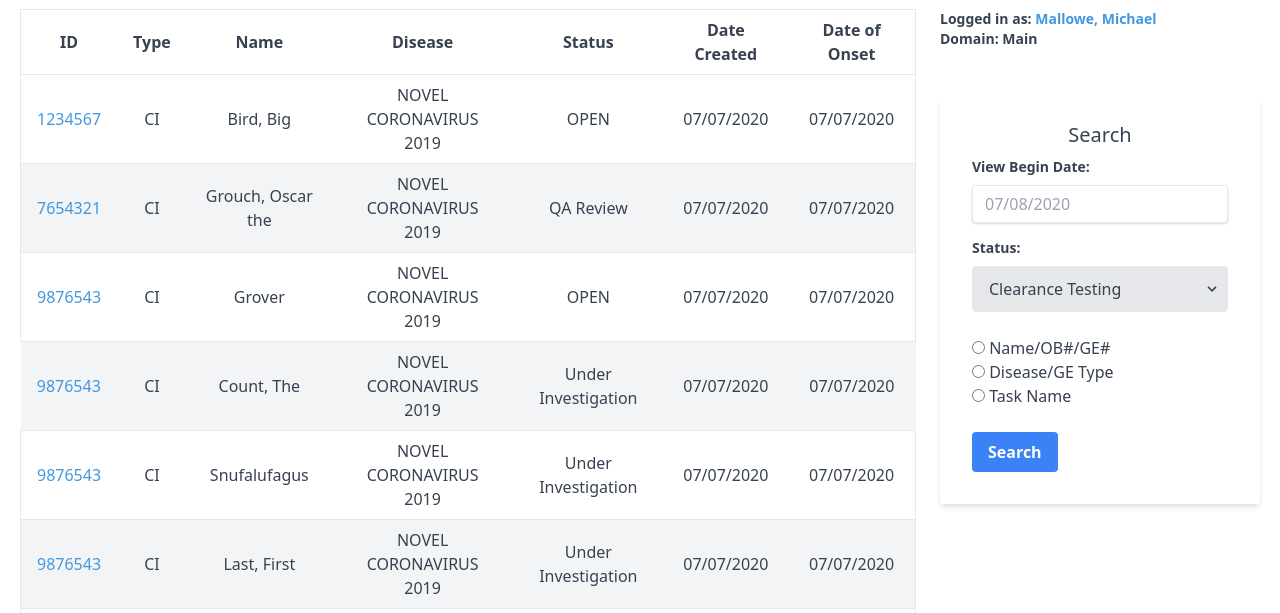
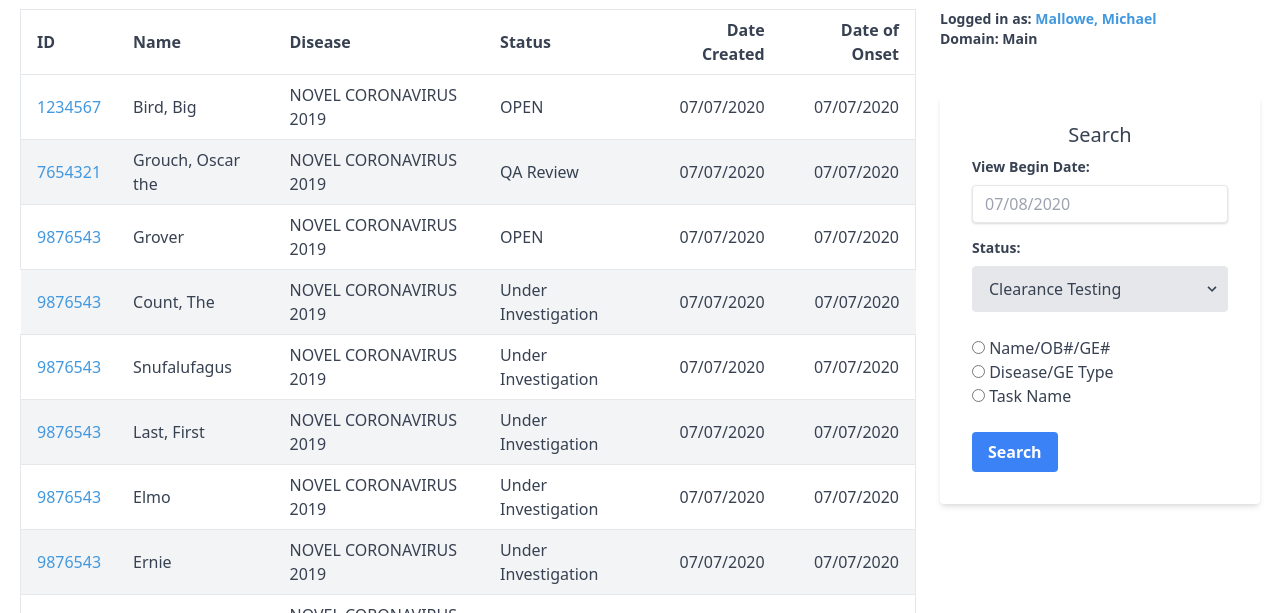
Before and after one commit to mykey007/contact-tracing-redesign, a website: page index.html in a window 1280 px wide. Shown: the part 165-778 px from the top of the page. Drawn offline with nearby package versions, Linux system fonts and the light colour scheme.

Commit message:
styles table info

```diff
--- a/index.html
+++ b/index.html
@@ -43,99 +43,99 @@
             <table class="table-auto">
               <thead>
                 <tr class="border">
-                  <th class="px-4 py-2">ID</th>
-                  <th class="px-4 py-2">Type</th>
-                  <th class="px-4 py-2">Name</th>
-                  <th class="px-4 py-2">Disease</th>
-                  <th class="px-4 py-2">Status</th>
-                  <th class="px-4 py-2">Date Created</th>
-                  <th class="px-4 py-2">Date of Onset</th>
+                  <th class="px-4 py-2 text-left">ID</th>
+                  <!-- <th class="px-4 py-2 text-left">Type</th> -->
+                  <th class="px-4 py-2 text-left">Name</th>
+                  <th class="px-4 py-2 text-left">Disease</th>
+                  <th class="px-4 py-2 text-left">Status</th>
+                  <th class="px-4 py-2 text-right">Date Created</th>
+                  <th class="px-4 py-2 text-right">Date of Onset</th>
                 </tr>
               </thead>
               <tbody>
                 <tr class="border-l border-r">
-                  <td class="px-4 py-2"><a href="#">1234567</a></td>
-                  <td class="px-4 py-2">CI</td>
-                  <td class="px-4 py-2">Bird, Big</td>
-                  <td class="px-4 py-2">NOVEL CORONAVIRUS 2019</td>
-                  <td class="px-4 py-2">OPEN</td>
-                  <td class="px-4 py-2">07/07/2020</td>
-                  <td class="px-4 py-2">07/07/2020</td>
+                  <td class="px-4 py-2 text-right"><a href="#">1234567</a></td>
+                  <!--<td class="px-4 py-2 text-left">CI</td>-->
+                  <td class="px-4 py-2 text-left">Bird, Big</td>
+                  <td class="px-4 py-2 text-left">NOVEL CORONAVIRUS 2019</td>
+                  <td class="px-4 py-2 text-left">OPEN</td>
+                  <td class="px-4 py-2 text-right">07/07/2020</td>
+                  <td class="px-4 py-2 text-right">07/07/2020</td>
                 </tr>
                 <tr class="bg-gray-100 border">
-                  <td class="px-4 py-2"><a href="#">7654321</a></td>
-                  <td class="px-4 py-2">CI</td>
-                  <td class="px-4 py-2">Grouch, Oscar the</td>
-                  <td class="px-4 py-2">NOVEL CORONAVIRUS 2019</td>
-                  <td class="px-4 py-2">QA Review</td>
-                  <td class="px-4 py-2">07/07/2020</td>
-                  <td class="px-4 py-2">07/07/2020</td>
+                  <td class="px-4 py-2 text-right"><a href="#">7654321</a></td>
+                  <!--<td class="px-4 py-2 text-left">CI</td>-->
+                  <td class="px-4 py-2 text-left">Grouch, Oscar the</td>
+                  <td class="px-4 py-2 text-left">NOVEL CORONAVIRUS 2019</td>
+                  <td class="px-4 py-2 text-left">QA Review</td>
+                  <td class="px-4 py-2 text-right">07/07/2020</td>
+                  <td class="px-4 py-2 text-right">07/07/2020</td>
                 <tr class="border">
-                  <td class="px-4 py-2"><a href="#">9876543</a></td>
-                  <td class="px-4 py-2">CI</td>
-                  <td class="px-4 py-2">Grover</td>
-                  <td class="px-4 py-2">NOVEL CORONAVIRUS 2019</td>
-                  <td class="px-4 py-2">OPEN</td>
-                  <td class="px-4 py-2">07/07/2020</td>
-                  <td class="px-4 py-2">07/07/2020</td>
+                  <td class="px-4 py-2 text-right"><a href="#">9876543</a></td>
+                  <!--<td class="px-4 py-2 text-left">CI</td>-->
+                  <td class="px-4 py-2 text-left">Grover</td>
+                  <td class="px-4 py-2 text-left">NOVEL CORONAVIRUS 2019</td>
+                  <td class="px-4 py-2 text-left">OPEN</td>
+                  <td class="px-4 py-2 text-right">07/07/2020</td>
+                  <td class="px-4 py-2 text-right">07/07/2020</td>
                 </tr>
                 <tr class="bg-gray-100">
-                  <td class="px-4 py-2"><a href="#">9876543</a></td>
-                  <td class="px-4 py-2">CI</td>
-                  <td class="px-4 py-2">Count, The</td>
-                  <td class="px-4 py-2">NOVEL CORONAVIRUS 2019</td>
-                  <td class="px-4 py-2">Under Investigation</td>
-                  <td class="px-4 py-2">07/07/2020</td>
-                  <td class="px-4 py-2">07/07/2020</td>
+                  <td class="px-4 py-2 text-right"><a href="#">9876543</a></td>
+                  <!--<td class="px-4 py-2 text-left">CI</td>-->
+                  <td class="px-4 py-2 text-left">Count, The</td>
+                  <td class="px-4 py-2 text-left">NOVEL CORONAVIRUS 2019</td>
+                  <td class="px-4 py-2 text-left">Under Investigation</td>
+                  <td class="px-4 py-2 text-right">07/07/2020</td>
+                  <td class="px-4 py-2 text-right">07/07/2020</td>
                 </tr>
                 <tr class="border">
-                  <td class="px-4 py-2"><a href="#">9876543</a></td>
-                  <td class="px-4 py-2">CI</td>
-                  <td class="px-4 py-2">Snufalufagus</td>
-                  <td class="px-4 py-2">NOVEL CORONAVIRUS 2019</td>
-                  <td class="px-4 py-2">Under Investigation</td>
-                  <td class="px-4 py-2">07/07/2020</td>
-                  <td class="px-4 py-2">07/07/2020</td>
+                  <td class="px-4 py-2 text-right"><a href="#">9876543</a></td>
+                  <!--<td class="px-4 py-2 text-left">CI</td>-->
+                  <td class="px-4 py-2 text-left">Snufalufagus</td>
+                  <td class="px-4 py-2 text-left">NOVEL CORONAVIRUS 2019</td>
+                  <td class="px-4 py-2 text-left">Under Investigation</td>
+                  <td class="px-4 py-2 text-right">07/07/2020</td>
+                  <td class="px-4 py-2 text-right">07/07/2020</td>
                 </tr>
                 <tr class="border bg-gray-100">
-                  <td class="px-4 py-2"><a href="#">9876543</a></td>
-                  <td class="px-4 py-2">CI</td>
-                  <td class="px-4 py-2">Last, First</td>
-                  <td class="px-4 py-2">NOVEL CORONAVIRUS 2019</td>
-                  <td class="px-4 py-2">Under Investigation</td>
-                  <td class="px-4 py-2">07/07/2020</td>
-                  <td class="px-4 py-2">07/07/2020</td>
+                  <td class="px-4 py-2 text-right"><a href="#">9876543</a></td>
+                  <!--<td class="px-4 py-2 text-left">CI</td>-->
+                  <td class="px-4 py-2 text-left">Last, First</td>
+                  <td class="px-4 py-2 text-left">NOVEL CORONAVIRUS 2019</td>
+                  <td class="px-4 py-2 text-left">Under Investigation</td>
+                  <td class="px-4 py-2 text-right">07/07/2020</td>
+                  <td class="px-4 py-2 text-right">07/07/2020</td>
                 </tr>
                 <tr class="border">
-                  <td class="px-4 py-2"><a href="#">9876543</a></td>
-                  <td class="px-4 py-2">CI</td>
-                  <td class="px-4 py-2">Elmo</td>
-                  <td class="px-4 py-2">NOVEL CORONAVIRUS 2019</td>
-                  <td class="px-4 py-2">Under Investigation</td>
-                  <td class="px-4 py-2">07/07/2020</td>
-                  <td class="px-4 py-2">07/07/2020</td>
+                  <td class="px-4 py-2 text-right"><a href="#">9876543</a></td>
+                  <!--<td class="px-4 py-2 text-left">CI</td>-->
+                  <td class="px-4 py-2 text-left">Elmo</td>
+                  <td class="px-4 py-2 text-left">NOVEL CORONAVIRUS 2019</td>
+                  <td class="px-4 py-2 text-left">Under Investigation</td>
+                  <td class="px-4 py-2 text-right">07/07/2020</td>
+                  <td class="px-4 py-2 text-right">07/07/2020</td>
                 </tr>
                 <tr class="border bg-gray-100">
-                  <td class="px-4 py-2"><a href="#">9876543</a></td>
-                  <td class="px-4 py-2">CI</td>
-                  <td class="px-4 py-2">Ernie</td>
-                  <td class="px-4 py-2">NOVEL CORONAVIRUS 2019</td>
-                  <td class="px-4 py-2">Under Investigation</td>
-                  <td class="px-4 py-2">07/07/2020</td>
-                  <td class="px-4 py-2">07/07/2020</td>
+                  <td class="px-4 py-2 text-right"><a href="#">9876543</a></td>
+                  <!--<td class="px-4 py-2 text-left">CI</td>-->
+                  <td class="px-4 py-2 text-left">Ernie</td>
+                  <td class="px-4 py-2 text-left">NOVEL CORONAVIRUS 2019</td>
+                  <td class="px-4 py-2 text-left">Under Investigation</td>
+                  <td class="px-4 py-2 text-right">07/07/2020</td>
+                  <td class="px-4 py-2 text-right">07/07/2020</td>
                 </tr>
                 <tr class="border">
-                  <td class="px-4 py-2"><a href="#">9876543</a></td>
-                  <td class="px-4 py-2">CI</td>
-                  <td class="px-4 py-2">Bert</td>
-                  <td class="px-4 py-2">NOVEL CORONAVIRUS 2019</td>
-                  <td class="px-4 py-2">QA Review</td>
-                  <td class="px-4 py-2">07/07/2020</td>
-                  <td class="px-4 py-2">07/07/2020</td>
+                  <td class="px-4 py-2 text-right"><a href="#">9876543</a></td>
+                  <!--<td class="px-4 py-2 text-left">CI</td>-->
+                  <td class="px-4 py-2 text-left">Bert</td>
+                  <td class="px-4 py-2 text-left">NOVEL CORONAVIRUS 2019</td>
+                  <td class="px-4 py-2 text-left">QA Review</td>
+                  <td class="px-4 py-2 text-right">07/07/2020</td>
+                  <td class="px-4 py-2  text-right">07/07/2020</td>
                 </tr>
                 <tfoot>
                   <tr class="border">
-                    <td class="px-4 py-2 text-left text-gray-500 text-xs" colspan="5">* Contacts and Animal Reports not listed</td>
+                    <td class="px-4 py-2 text-left text-gray-500 text-xs" colspan="4">* Contacts and Animal Reports not listed</td>
                     <td class="px-4 py-2">
                       <a class="" href="#">
                         <svg fill="none" stroke="currentColor" stroke-linecap="round" stroke-linejoin="round" stroke-width="2" class="prev mb-1 inline-block w-4 h-4 ml-auto text-base" viewBox="0 0 24 24"><path d="M5 12h14M12 5l7 7-7 7"></path></svg>
```
